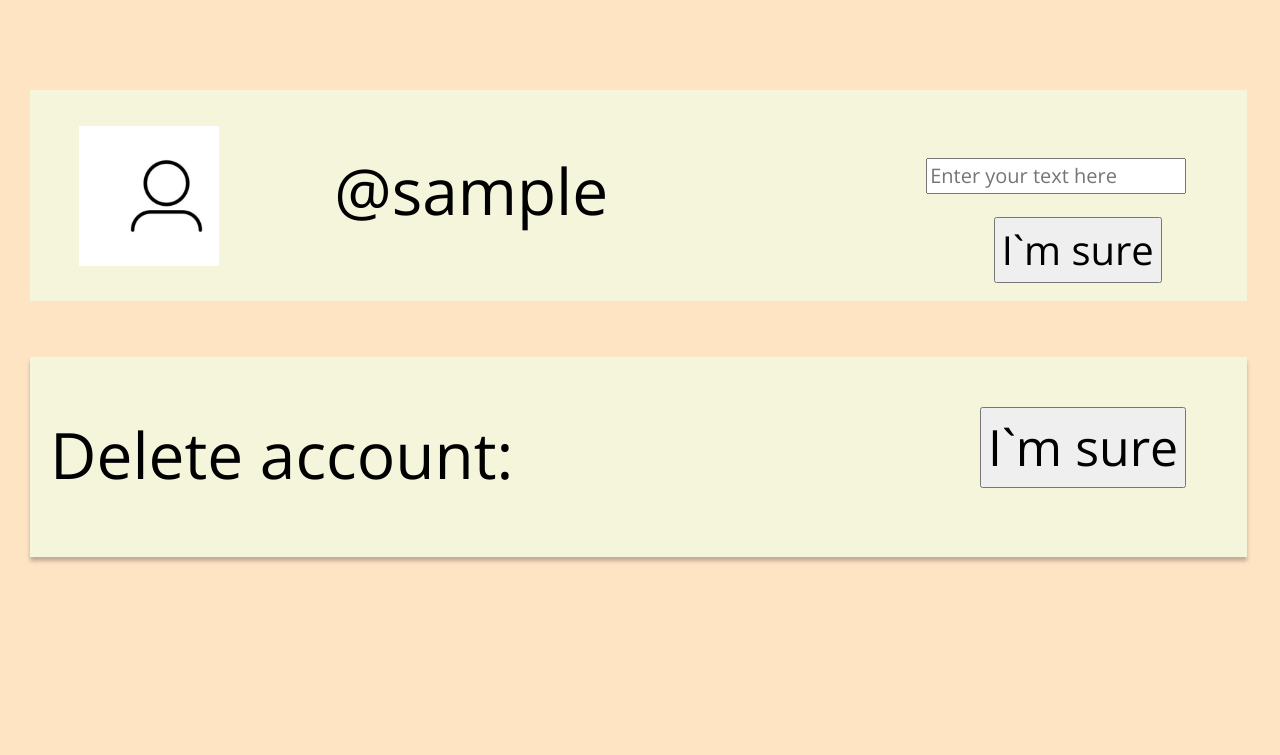
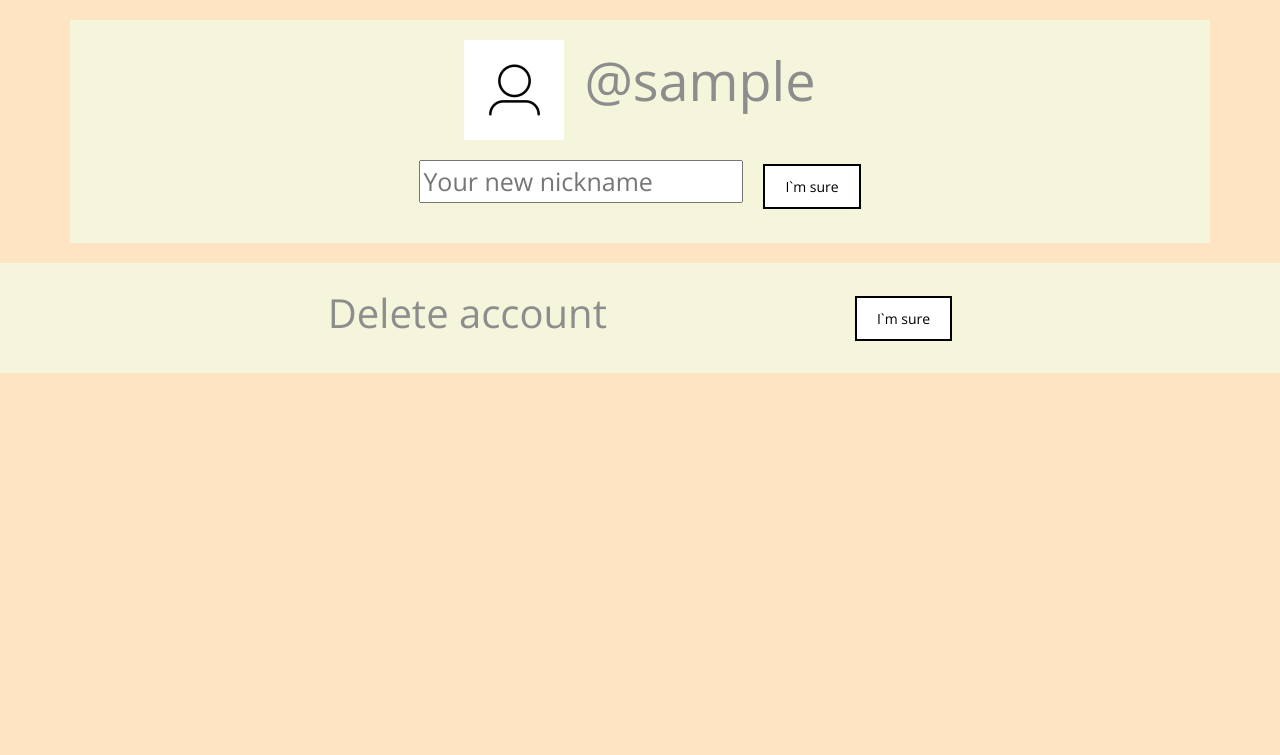
Before and after one commit to Ok-ss/Loza_Team, a Flask app: template templates/settings.html in a window 1280 px wide. Shown: the part 58-813 px from the top of the page. After the commit the page ends 431 px from the top, so only its background shows below. Run offline with Flask 3, Linux system fonts and the light colour scheme; the template is opened without the code that fills it: most values are stand-ins (such as "Sample title", 1, 10 or a date in 2020); some libraries are stand-ins or nearby versions.

Commit message:
Update settings.html

```diff
--- a/templates/settings.html
+++ b/templates/settings.html
@@ -26,6 +26,99 @@
         <!-- Template Stylesheet -->
         <link href="../static/css/css_snack.css" rel="stylesheet">
         <link href="../static/css/settings.css" rel="stylesheet">
+        <style>
+            .container {
+              margin-top: 20px;
+              display: flex;
+              flex-direction: column;
+              background-color: beige;
+              padding: 20px;
+              margin-bottom: 20px;
+              align-items: center; /* Center items horizontally */
+            }
+            .container_2 {
+    margin-top: 20px;
+    display: flex;
+    background-color: beige;
+    padding: 20px;
+    margin-bottom: 20px;
+    align-items: center; /* Вирівнює елементи вертикально */
+    justify-content: center; /* Вирівнює елементи горизонтально */
+}
+            /* Image styles */
+            .image {
+              width: 100px; /* Adjust as needed */
+              height: 100px; /* Adjust as needed */
+              object-fit: cover;
+              margin-right: 20px;
+            }
+
+            /* Text styles */
+            .text {
+              text-align: center;
+              margin-bottom: 10px;
+              font-size: 54px;
+            }
+            .text_delete_acc{
+                text-align: center;
+              margin-bottom: 10px;
+              font-size: 40px;
+              margin-right: 20%;
+            }
+            /* Form styles */
+            .form {
+                margin-top: 20px;
+    display: flex;
+    align-items: center;
+    margin-bottom: 10px;
+    width: 80%; /* Ensure form takes full width */
+    align-items: center; /* Вирівнює елементи вертикально */
+    justify-content: left; /* Вирівнює елементи горизонтально */
+  }
+            .input_elem {
+                font-size: 25px;
+              /* width: 500px; */
+              margin-bottom: 10px;
+              margin-right: 20px;
+            }
+
+            /* Button styles */
+            .button {
+              padding: 10px 20px;
+              right: inherit;
+              background-color: white;
+              border: 2px solid black;
+              cursor: pointer;
+            }
+
+            /* Media query for mobile */
+            @media (max-width: 768px) {
+              .container {
+                padding: 10px;
+              }
+              .text {
+                text-align: center;
+                margin-bottom: 10px;
+                font-size: 28px;
+                transform: translateY(20%);
+              }
+              .image {
+                width: 80px;
+                height: 80px;
+                margin-right: 10px;
+              }
+
+              .button {
+                padding: 8px 16px;
+              }
+              .text_delete_acc{
+                text-align: center;
+              margin-bottom: 10px;
+              font-size: 22px;
+              margin-right: 20%;
+            }
+        }
+          </style>
     </head>
 <body>
     <body  style="background-color:bisque;">
@@ -62,7 +155,7 @@
             </div>
                 {% if logged %}
                 <a href="/profile" class="nav-item nav-link">
-                    <font color="black" face="itallianco">
+                    <font color="gold" face="itallianco">
                         <b><i>Profile</i></b>
                     </font>
                 </a>
@@ -73,41 +166,29 @@
             </div>
         </nav>
     </div>
-        <div class=e38_467>
-          <div class="e38_469"></div><span  class="e38_470">@{{username}}</span>
-      <!-- 🥈🍇🍷🍇🍷🍇🍷🍇🍷 -->
-          <!-- <div class=e38_472><span  class="e38_473">Upload photo</span></div> -->
-          <!-- <div class=e38_474> -->
-            <div class="actiond">
-            <form method="POST">
-                <input type="text" name="new_username" placeholder="Enter your text here">
-            </div>
-                <span class="e38_5199">
-                    <input type="submit" name="I`m Sure" value="I`m sure">
-                </span>
-            </form>
-            <!-- <span  class="e38_5199">
-                <input type="submit", name="I`m Sure", value="I`m sure">
-            </span> -->
-        <!-- </div> -->
+    <div class="container">
+        <div style="display: flex;">
+          <img src="../static/img/user_sign_icon_person_symbol_human_avatar_isolated_on_white_backogrund_vector_1.png" alt="Photo" class="image">
+          <div class="text">@{{username}}</div>
         </div>
-        <div class="e38_476">
-            <span class="e38_477">
-                Delete account:
-            </span>
-            <form action='/settings/delete account'>
-                <!-- <div class=e38_515> -->
-                    <span  class="e38_516">
-                        <input type="submit", name="I`m Sure", value="I`m sure">
-                    </span>
-                <!-- </div> -->
-            </form>
-        </div>
-          <!-- <div class="e38_507"></div>
-          <div class="e38_510"></div>
-          <div class="e38_511"></div>
-          <div class="e38_513"></div>
-          <div class="e38_514"></div>
-          <div class="e38_512"></div>
-        </div><span  class="e38_466">My Settings</span> -->
-      <!-- </div> -->
+        <form method="POST">
+        <div class="form">
+                <input type="text" class="input_elem" name="new_username" placeholder="Your new nickname">
+                <input type="submit" class="button"name="I`m Sure" value="I`m sure">
+        </form>
+    </div>
+      </div>
+      <div class="container_2">
+        <div class="text_delete_acc">Delete account</div>
+        <form action='/settings/delete account'>
+            <input  class="button" type="submit" name="I`m Sure" value="I`m sure">
+        </form>
+      </div>
+        <script src="https://ajax.googleapis.com/ajax/libs/jquery/3.6.4/jquery.min.js"></script>
+        <script src="https://cdn.jsdelivr.net/npm/bootstrap@5.0.0/dist/js/bootstrap.bundle.min.js"></script>
+        <script src="../static/lib/wow/wow.min.js"></script>
+        <script src="../static/lib/easing/easing.min.js"></script>
+        <script src="../static/lib/waypoints/waypoints.min.js"></script>
+        <script src="../static/lib/owlcarousel/owl.carousel.min.js"></script>
+    </body>
+</html>
```
